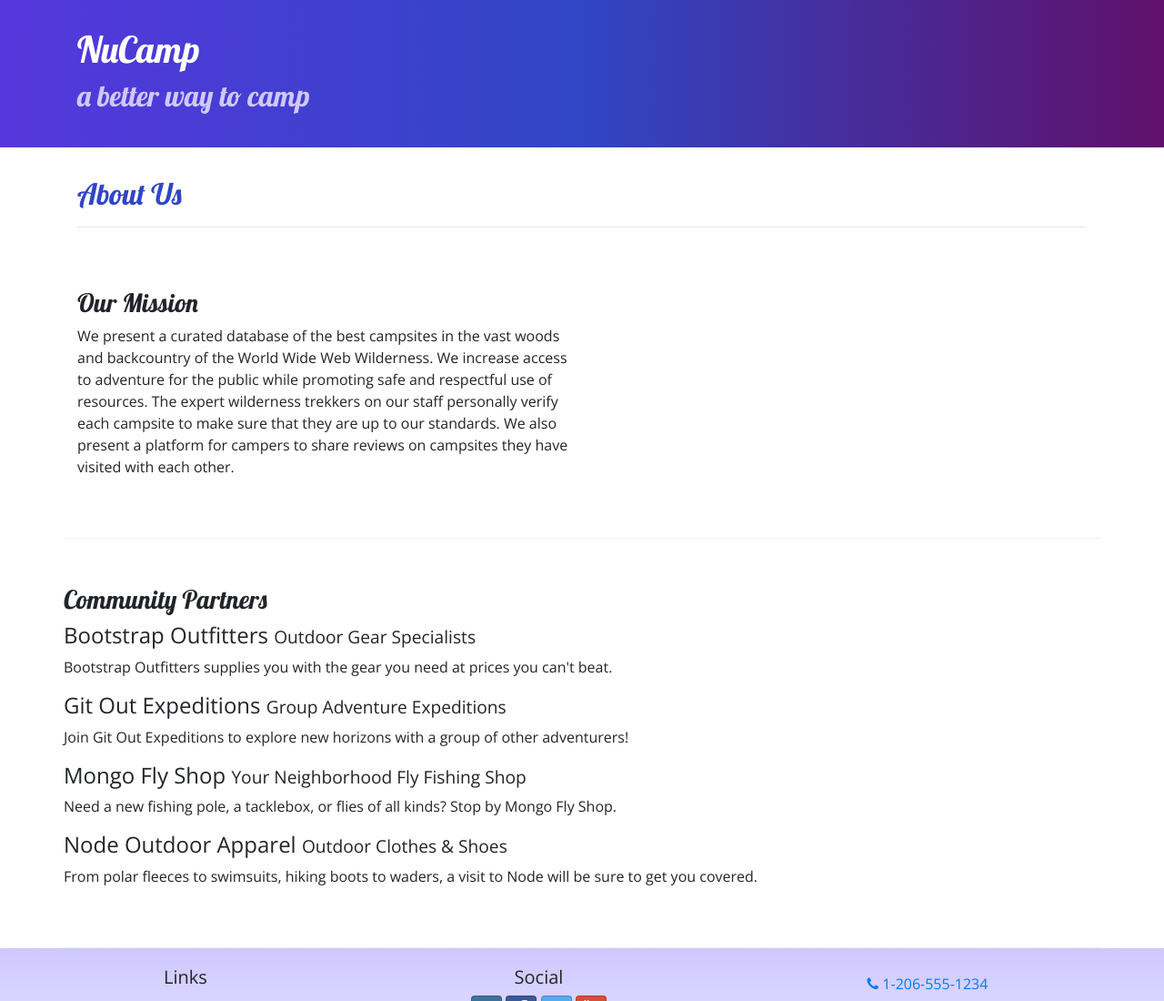
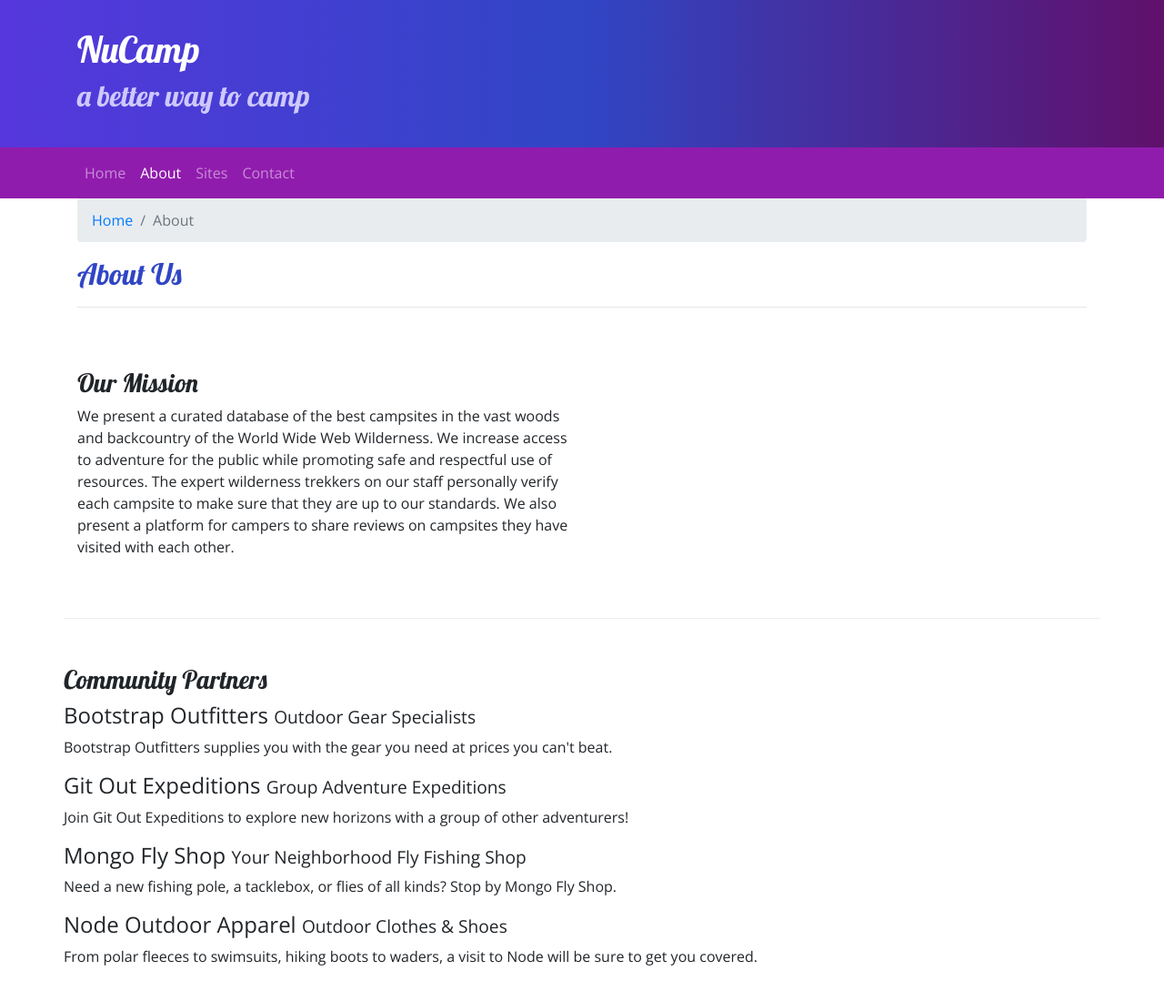
Before and after one commit to kennaraquel/campsite, a website: page aboutus.html in a window 1280 px wide. Shown: the top 1100 px of the page at 91% size. Drawn offline with nearby package versions, Linux system fonts and the light colour scheme.

Commit message:
navbar and breadcrumbs

```diff
--- a/aboutus.html
+++ b/aboutus.html
@@ -31,12 +31,32 @@
         </div>
     </header>
 
+    <nav class="navbar navbar-expand-sm navbar-dark sticky-top">
+        <div class="container">
+            <button class="navbar-toggler ml-auto" type="button" data-toggle="collapse" data-target="#nucampNavbar">
+                <span class="navbar-toggler-icon"></span>
+            </button>
+
+            <div class="collapse navbar-collapse" id="nucampNavbar">
+            <ul class="navbar-nav">
+            <li class="nav-item"><a class="nav-link" href="index.html">Home</a></li>
+            <li class="nav-item active"><a class="nav-link" href="#">About</a></li>
+            <li class="nav-item"><a class="nav-link" href="#">Sites</a></li>
+            <li class="nav-item"><a class="nav-link" href="contactus.html">Contact</a></li>
+            </ul>
+            </div>
+            </div>
+    </nav>
     <div>
         <div>
             <div class="container">
                 <div class = "row">
-                    <div class = "col-12">
-               <h2>About Us</h2>
+                    <div class="col">
+                        <ol class="breadcrumb">
+                            <li class="breadcrumb-item"><a href="index.html">Home</a></li>
+                            <li class="breadcrumb-item active">About</li>
+                        </ol>
+                        <h2>About Us</h2>
                <hr />
             </div>
             </div>
--- a/css/styles.css
+++ b/css/styles.css
@@ -30,3 +30,11 @@ footer {
     border-bottom: 1px ridge;
     min-height: 200px;
 }
+
+.navbar {
+    background-color: #901CAD;
+}
+
+.jumbotron {
+    margin: 0;
+}
```
Also changed, not shown: contactus.html (+9 -6 lines), index.html (+18 -0 lines).
